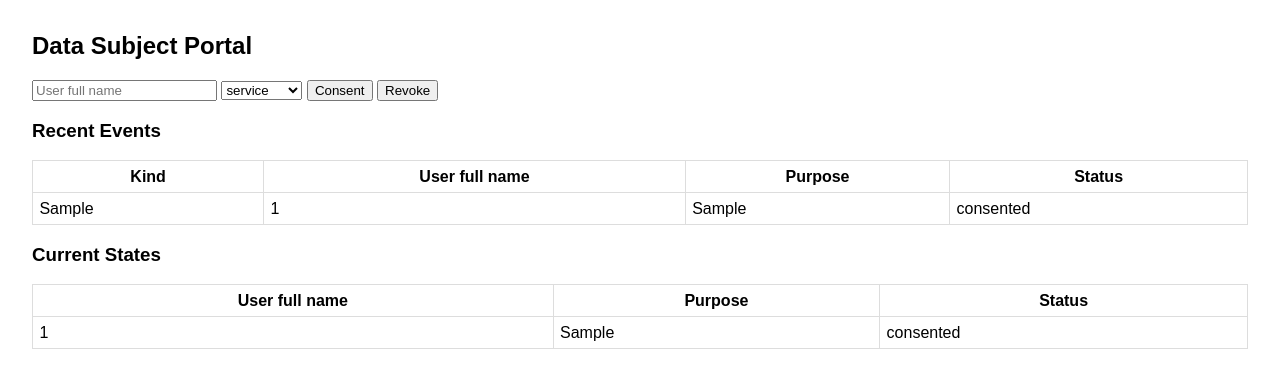
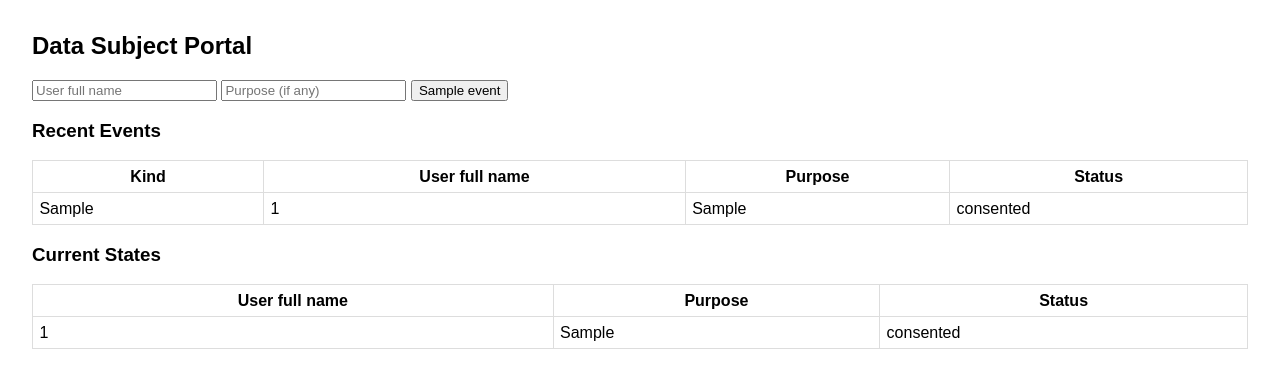
Before and after one commit to annhit29/GDPR-compliant_FS, a Flask app: template external_consent_platform/templates/index.html in a window 1280 px wide. Shown: the top 388 px of the page. Run offline with Flask 3, Linux system fonts and the light colour scheme; tables that the repository leaves empty hold one stand-in row (values such as "Sample post"); the template is opened without the code that fills it: values that come from a table or form of the project are taken from there, most other values are stand-ins (such as "Sample title", 1, 10 or a date in 2020); parts of the project's set-up code (start-up, migrations or seed data) failed here and were passed over.

Commit message:
modularize the external consent platform. can do all events, but request category overwrites consent category

```diff
--- a/external_consent_platform/app.py
+++ b/external_consent_platform/app.py
@@ -1,8 +1,14 @@
-from flask import Flask, render_template, redirect, request, url_for
+from flask import Flask, jsonify, render_template, redirect, request, url_for
 from datetime import datetime
 from models import db, Event, CurrentEventState
 from api import bp as api_bp
 from werkzeug.serving import run_simple
+
+import yaml, os
+
+CONFIG_PATH = os.path.join(os.path.dirname(__file__), "event_config.yaml")
+with open(CONFIG_PATH, "r") as f:
+    EVENT_CONFIG = yaml.safe_load(f)["events"]
 
 app = Flask(__name__)
 app.config["SQLALCHEMY_DATABASE_URI"] = "sqlite:///external_consent_platform.db"
@@ -18,26 +24,44 @@ with app.app_context():
 def index():
     events = Event.query.order_by(Event.created_at.desc()).limit(25).all()
     states = CurrentEventState.query.order_by(CurrentEventState.updated_at.desc()).all()
-    return render_template("index.html", events=events, states=states)
+    # return render_template("index.html", events=events, states=states)
+    return render_template("index.html", events=events, states=states, event_config=EVENT_CONFIG)
 
 @app.route("/submit", methods=["POST"])
 def submit():
     uid = request.form["uid"].strip()
-    purpose = request.form["purpose"].strip()
+    # purpose = request.form["purpose"].strip()
+    purpose = request.form.get("purpose", "").strip()
     action = request.form["action"]
+
+    # find the event definition
+    evt_def = next((e for e in EVENT_CONFIG if e["name"] == action), None)
+    if not evt_def:
+        return jsonify({"error": f"Unknown event type: {action}"}), 400
 
     e = Event(kind=action, uid=uid, purpose=purpose, status="pending")
     db.session.add(e)
     db.session.commit()
 
-    status = "consented" if action == "Consent" else "revoked"
-    s = CurrentEventState.query.filter_by(uid=uid, purpose=purpose).one_or_none()
-    if s:
-        s.status = status
-        s.updated_at = datetime.utcnow()
-    else:
-        db.session.add(CurrentEventState(uid=uid, purpose=purpose, status=status))
-    db.session.commit()
+    state_change = evt_def.get("state_change")
+    if state_change:
+        # use both uid and purpose for lookup (purpose may be empty)
+        s = CurrentEventState.query.filter_by(uid=uid, purpose=purpose).one_or_none()
+        if s:
+            s.status = state_change
+            s.updated_at = datetime.utcnow()
+        else:
+            db.session.add(CurrentEventState(uid=uid, purpose=purpose, status=state_change))
+        db.session.commit()
+
+    # status = "consented" if action == "Consent" else "revoked"
+    # s = CurrentEventState.query.filter_by(uid=uid, purpose=purpose).one_or_none()
+    # if s:
+        # s.status = status
+        # s.updated_at = datetime.utcnow()
+    # else:
+        # db.session.add(CurrentEventState(uid=uid, purpose=purpose, status=status))
+    # db.session.commit()
     return redirect(url_for("index"))
 
 if __name__ == "__main__":
--- /dev/null
+++ b/external_consent_platform/event_config.yaml
@@ -0,0 +1,13 @@
+events:
+  - name: Consent
+    fields: [uid, purpose]
+    state_change: consented
+  - name: Revoke
+    fields: [uid, purpose]
+    state_change: revoked
+  - name: RequestAccess
+    fields: [uid]
+    state_change: access_requested
+  - name: RequestErasure
+    fields: [uid]
+    state_change: erasure_requested
--- a/external_consent_platform/poller.py
+++ b/external_consent_platform/poller.py
@@ -2,7 +2,7 @@ import requests, time, os
 
 BASE_URL = "http://127.0.0.1:5000"
 TRACE = "/home/ann20010929/MA3/Building_a_GDPR-compliant_file_system/instrlib/gdprfs/gdprfstrace.log"
-INTERVAL = 60#600  # seconds
+INTERVAL = 6#600  # seconds
 
 def poll_once():
     events = requests.get(f"{BASE_URL}/api/events", params={"status": "pending"}).json()
@@ -13,10 +13,11 @@ def poll_once():
     os.makedirs(os.path.dirname(TRACE), exist_ok=True) # extracts the directory path part /home/ann20010929/MA3/Building_a_GDPR-compliant_file_system/instrlib/gdprfs and makes sure it exists
     with open(TRACE, "a", encoding="utf-8") as f: # opens the file gdprfstrace.log in append mode, or creates it first automatically if it doesn’t exist yet
         for e in events:
+            payload = {k: e[k] for k in ("kind", "uid", "purpose") if k in e and e[k]}
             # send it to the FS so the enforcer receives it live:
             requests.post(
                 "http://127.0.0.1:7000/ingest",
-                json={"kind": e["kind"], "uid": e["uid"], "purpose": e["purpose"]}
+                json=payload
             )
             requests.patch(f"{BASE_URL}/api/events/{e['id']}/ack") # /ack tells the server we have received and logged this Consent/Revoke event which was pending, so it can be marked as acked = done.
             print(f"[Poller] ACKed event {e['id']} ({e['kind']} for {e['uid']}:{e['purpose']})")
--- a/external_consent_platform/templates/index.html
+++ b/external_consent_platform/templates/index.html
@@ -13,11 +13,11 @@
   <h2>Data Subject Portal</h2>
   <form method="post" action="{{ url_for('submit') }}">
     <input name="uid" placeholder="User full name" required>
-    <select name="purpose">
-      <option>service</option><option>analytics</option><option>marketing</option>
-    </select>
-    <button name="action" value="Consent">Consent</button>
-    <button name="action" value="Revoke">Revoke</button>
+    <input name="purpose" placeholder="Purpose (if any)">
+
+    {% for event in event_config %}
+      <button name="action" value="{{ event.name }}">{{ event.name }}</button>
+    {% endfor %}
   </form>
 
   <h3>Recent Events</h3>
```
Also changed, not shown: gdprfs/myfs.py (+20 -13 lines).
